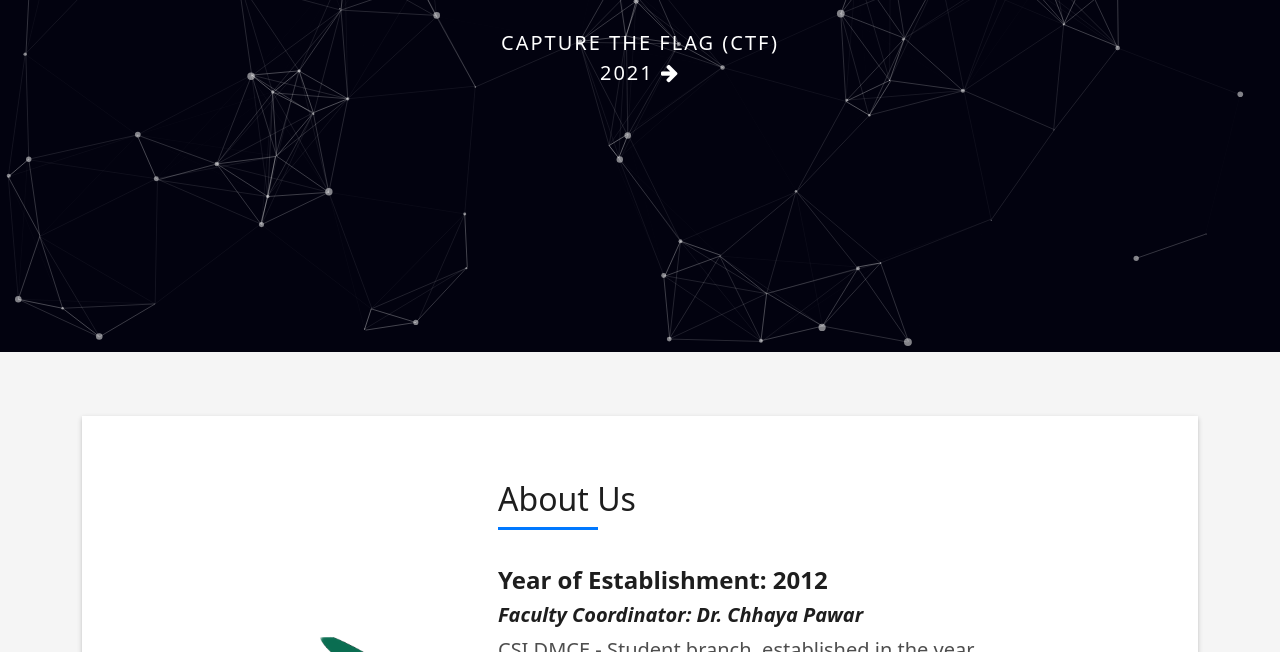
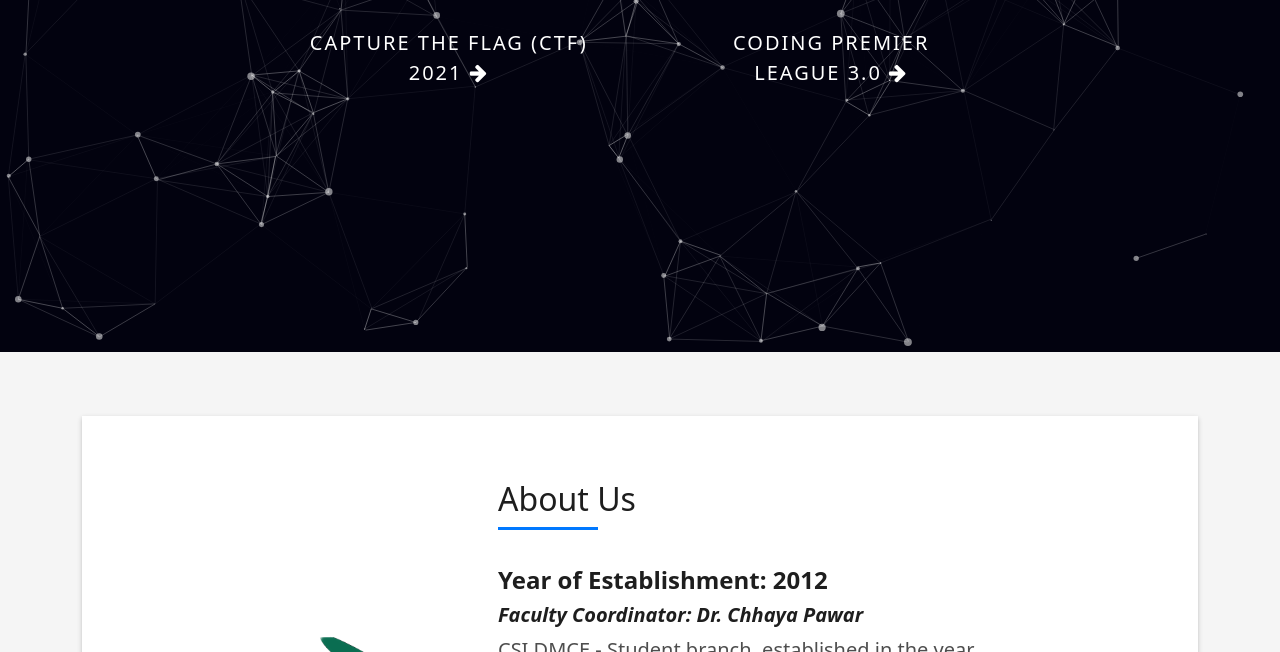
Before and after one commit to CSI-CATT-DMCE/csi-website, a plain HTML site: page index.html in a window 1280 px wide. Shown: the part 448-1100 px from the top of the page. Drawn offline with Linux system fonts and the light colour scheme.

Commit message:
cpl 3.0 added

```diff
--- a/index.html
+++ b/index.html
@@ -232,6 +232,7 @@ filter: blur(40px);
           <br>
 
 		<a href="https://ctf-registration.herokuapp.com/" style="color :white;"> <Blink><button id="button">  Capture the flag (CTF) 2021 <i class="fa fa-arrow-right"></i></a>
+		</button> &nbsp; <a href="https://forms.gle/ZnkwQpabfASHYub1A" style="color :white;"> <Blink><button id="button">  Coding Premier League 3.0  <i class="fa fa-arrow-right"></i></a>
 		</button>
         </div>
 
```
